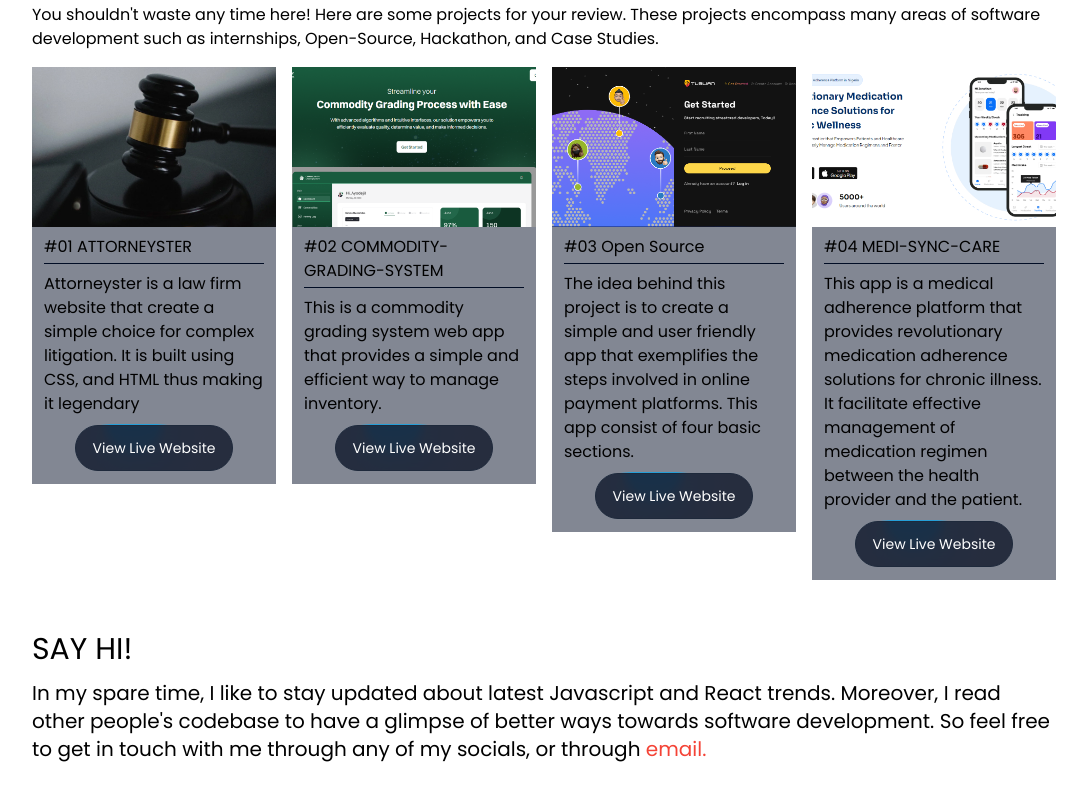
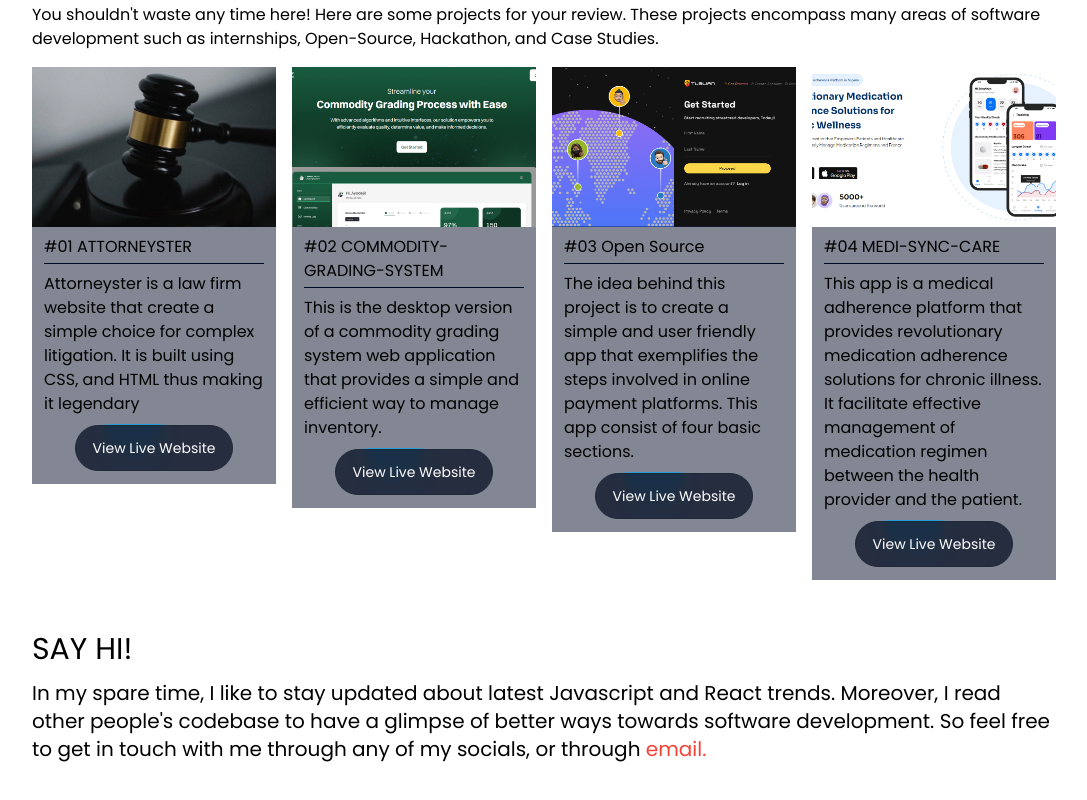
Before and after one commit to MONSURU-rgb/WaiyakiDev, a Next.js app: page / in a window 1280 px wide. Shown: the part 2527-3327 px from the top of the page, without its empty margins (96-1183 px from the left). Built offline with nearby package versions, Linux system fonts and the light colour scheme.

Commit message:
fix: Add detailed project description to CGS

```diff
--- a/components/ui/projects.tsx
+++ b/components/ui/projects.tsx
@@ -33,7 +33,7 @@ export function Projects() {
           src="/cgs.png"
           alt="commodity grading system"
           link="https://commodity-grading-sysytem.vercel.app/"
-          description="This is a commodity grading system web app that provides a simple and efficient way to manage inventory."
+          description="This is the desktop version of a commodity grading system web application that provides a simple and efficient way to manage inventory."
         />
         <IndividualSkill
           title="#03 Open Source"
```
